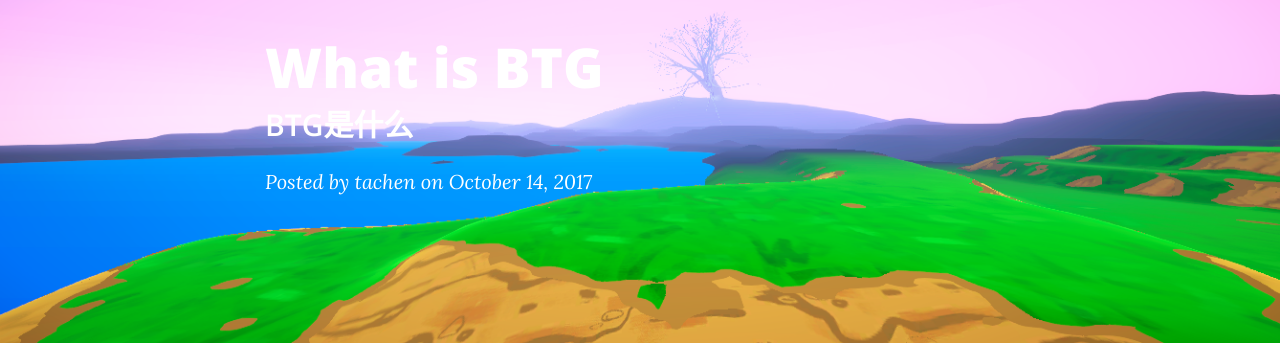
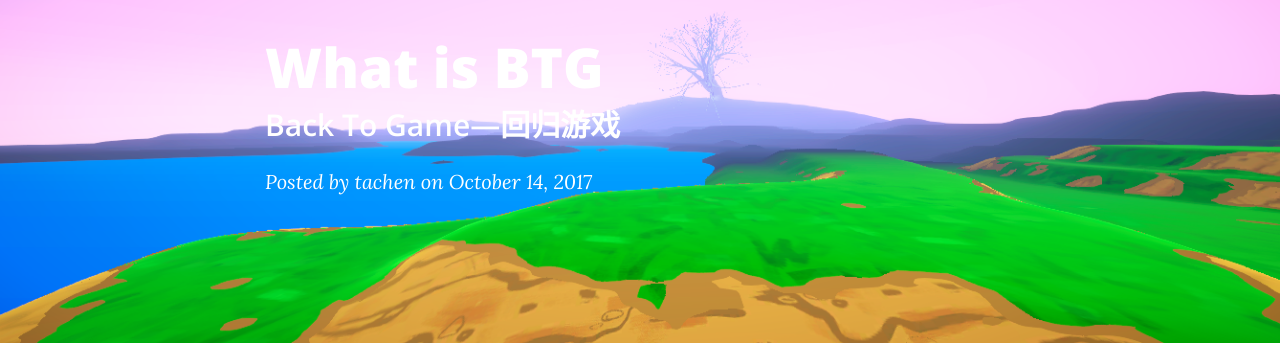
Before and after one commit to tachen/tachen.github.io, a Jekyll site: the page built from _posts/2017-10-13-What is BTG.markdown, in a window 1280 px wide. Shown: the part 133-478 px from the top of the page. Built offline with Jekyll 4.4.1, drawn with Linux system fonts in a browser that asks for light colours; nearby versions of some CDN libraries.

Commit message:
修改副标题

```diff
--- a/_posts/2017-10-13-What is BTG.markdown
+++ b/_posts/2017-10-13-What is BTG.markdown
@@ -1,7 +1,7 @@
 ---
 layout:     post
 title:      "What is BTG"
-subtitle:   "BTG是什么"
+subtitle:   "Back To Game—回归游戏"
 date:       2017-10-13 24:00:00
 author:     "tachen"
 header-img: "img/post-BTG-bg-0.png"
```
